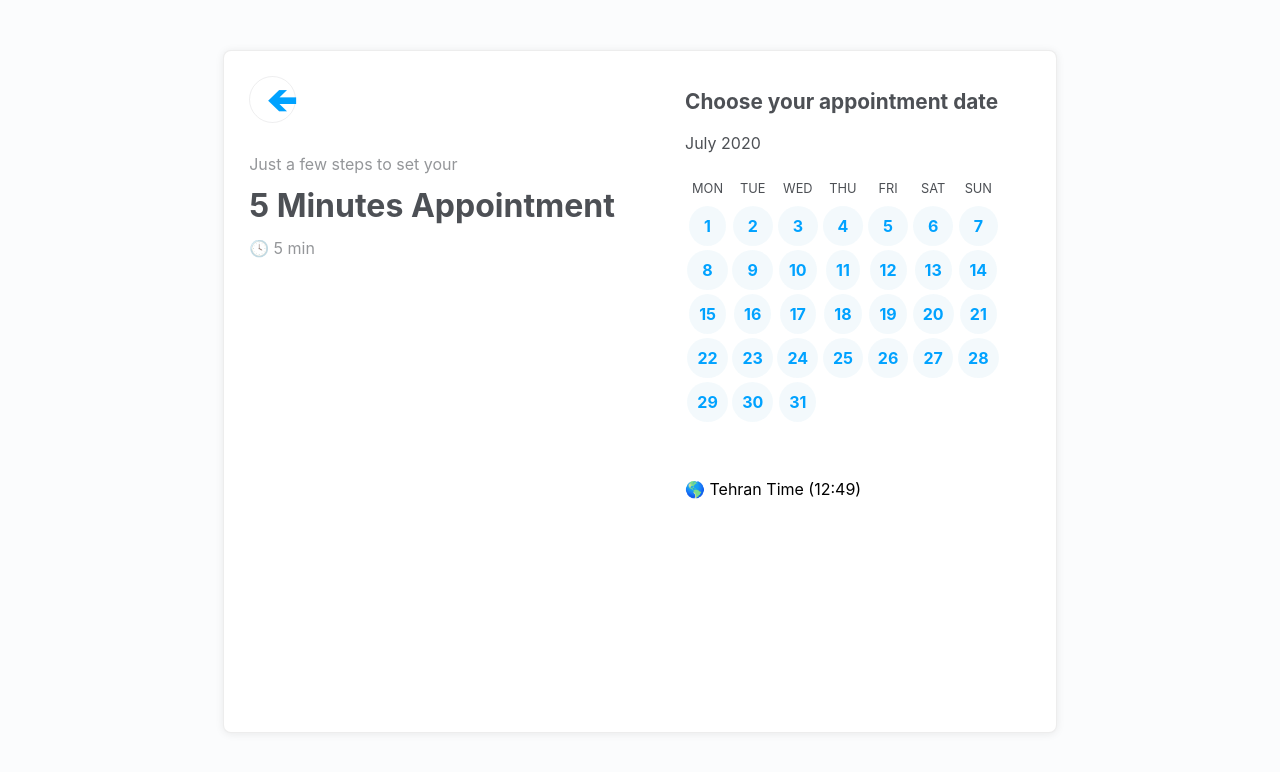
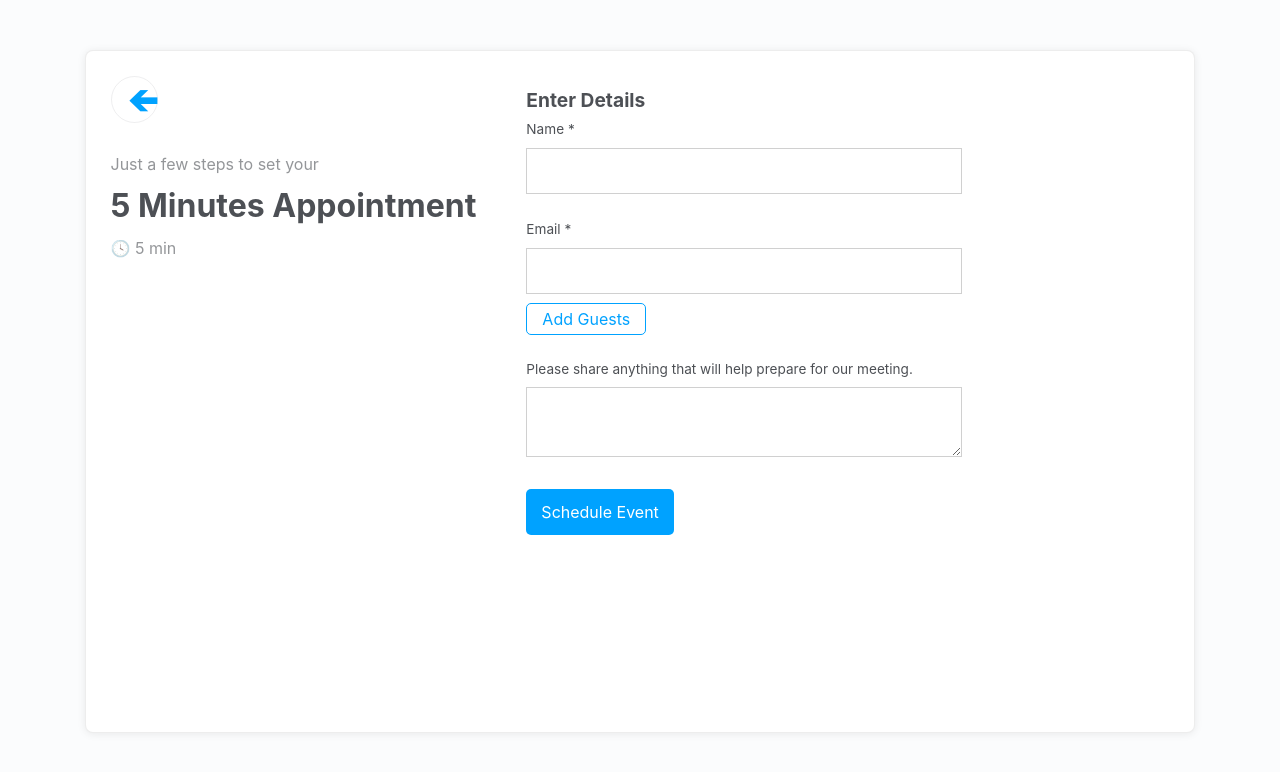
Before and after one commit to farzan-web/calendar-v2, a Next.js app: page / in a window 1280 px wide. Shown: the top 772 px of the page. Built offline with nearby package versions, Linux system fonts and the light colour scheme.

Commit message:
create appointment-details component and style it. make in appear with onClick function on the time-hour component

```diff
--- a/components/appointment-details/appointment-details.component.jsx
+++ b/components/appointment-details/appointment-details.component.jsx
@@ -0,0 +1,27 @@
+import './appointment-details.styles.scss';
+
+function AppointmentDetails() {
+	return(
+        <div className='details-container'>
+            <div className='details-grid'>
+                <p className='details-header'>Enter Details</p>
+
+                <p className="name">Name *</p>
+                <input type="text" id="name" name="name" />
+
+                <p className="email">Email *</p>
+                <input type="email" id="email" name="email" />
+
+                <p className="guest-container"><span className="guest">Add Guests</span></p>
+
+                <p className="discription">Please share anything that will help prepare for our meeting.</p>
+                <textarea id="discription" name="fname" />
+
+                <p className="Schedule-container"><span className="Schedule">Schedule Event</span></p>
+
+            </div>
+        </div>
+	);
+}
+
+export default AppointmentDetails;
--- a/components/appointment-details/appointment-details.styles.scss
+++ b/components/appointment-details/appointment-details.styles.scss
@@ -0,0 +1,96 @@
+.details-container{
+    grid-area: details;
+    line-height: 10px;
+    padding: 25px;
+
+    .details-grid{
+
+        .details-header{
+            font-size: 1.2rem;
+            font-weight: bold;
+            color: #4d5055;
+        }
+
+        .name{
+            font-size: 0.85rem;
+            color: #4d5055;
+        }
+
+        .email{
+            font-size: 0.85rem;
+            color: #4d5055;
+        }
+
+        .discription{
+            font-size: 0.85rem;
+            color: #4d5055;
+        }
+
+        input{
+            width: 350px;
+            margin-bottom: 30px;
+            border: 1px solid #d0d0d0;
+            font-size: 16px;
+            display: block;
+            box-sizing: border-box;
+            width: 100%;
+            min-height: 46px;
+            padding: 10px 14px;
+            color: rgb(77, 80, 85);
+
+            &:focus {
+                border: 2px solid rgb(0, 162, 255) !important;
+                outline: none !important;
+              }
+        }
+
+        textarea{
+            padding: 8px;
+            border: 1px solid #d0d0d0;
+            display: block;
+            box-sizing: border-box;
+            width: 100%;
+            min-height: 46px;
+            padding: 10px 14px;
+            color: rgb(77, 80, 85);
+            font-size: 16px;
+            line-height: 1.5;
+            word-wrap: normal;
+            background: #ffffff;
+            border: 1px solid #d0d0d0;
+            border-radius: 0;
+
+            &:focus {
+                border: 2px solid rgb(0, 162, 255) !important;
+                outline: none !important;
+              }
+        }
+
+        .guest-container{
+            margin-top: -10px;
+            margin-bottom: 40px;
+
+            .guest{
+                border: 1px solid #00a2ff !important;
+                color: #00a2ff;
+                border-radius:5px;
+                cursor: pointer;
+                padding: 5px 15px;
+            }
+        }
+
+        .Schedule-container{
+            margin-top: 50px;
+
+            .Schedule{
+                margin-top: 5000px;
+                background-color: #00a2ff;
+                color: white;
+                border-radius:5px;
+                cursor: pointer;
+                padding: 13px 15px;
+            }
+        }
+
+    }
+}
--- a/components/time-hour/time-hour.component.jsx
+++ b/components/time-hour/time-hour.component.jsx
@@ -1,17 +1,18 @@
 import './time-hour.styles.scss';
 import hours from '../../data/hours.json';
 
-function TimeHour({timeHandle}) {
+function TimeHour({detailsHandleClick}) {
 	return(
-        //<div className={`${this.state.timeHandle ? "time-visible" : "time-hide"} time`}>
-        <div className= {`${timeHandle ? "time-visible" : "time-hide"} time`}>
+        <div className= "time">
         <p className='time-header'></p>
         <div className='time-api'>
             <p className='time-date'>Monday, July 6</p>
-            <div className='time-body'>
+            <div className='time-body' onClick={() =>{ detailsHandleClick() }}>
                 { hours.map(hour =>
                     <div className='time-hours' >
-                        <p className={`${hour.id<10 ? "one" : "two"}`} key={hour.id}> { hour.hour } </p>
+                        <p
+                            className={`${hour.id<10 ? "one" : "two"}`} key={hour.id}> { hour.hour }
+                        </p>
                     </div>
                 ) }
             </div>
--- a/pages/index.js
+++ b/pages/index.js
@@ -10,9 +10,11 @@ export default class Index extends React.Component{
         super();
 
         this.timeHandleClick = this.timeHandleClick.bind(this);
+        this.detailsHandleClick = this.detailsHandleClick.bind(this);
 
         this.state = {
             timeHandle:false,
+            detailsHandle:true,
         }
     }
 
@@ -20,20 +22,28 @@ export default class Index extends React.Component{
         this.setState({ timeHandle: true });
     }
 
+    detailsHandleClick() {
+        this.setState({ timeHandle: false });
+        this.setState({ detailsHandle: true });
+    }
+
 
     render(){
         return(
             <div className='App'>
                 <div className='appointment-container'>
-                    <div className={`${this.state.timeHandle ? "appointment-grid3" : "appointment-grid2"}`}>
+                    <div className={`${this.state.detailsHandle ? "appointment-grid-details" : this.state.timeHandle ? "appointment-grid3" : "appointment-grid2"}`}>
                         <div>
                             <AppointmentReview />
                         </div>
-                        <div>
+                        <div className= {`${this.state.detailsHandle ? "invisible" : "visible"}`}>
                             <Calender timeHandleClick={this.timeHandleClick}/>
                         </div>
-                        <div>
-                            <TimeHour timeHandle={this.state.timeHandle} />
+                        <div className= {`${this.state.timeHandle ? "visible" : "invisible"}`}>
+                            <TimeHour  detailsHandleClick={this.detailsHandleClick} />
+                        </div>
+                        <div className= {`${this.state.detailsHandle ? "visible" : "invisible"}`}>
+                            <AppointmentDetail />
                         </div>
                     </div>
                 </div>
--- a/pages/index.scss
+++ b/pages/index.scss
@@ -35,3 +35,19 @@ body {
 	grid-template-areas:
 		"review calender";
 }
+
+.appointment-grid-details{
+	display: grid;
+	grid-template-columns: 3fr 3.5fr 1.5fr;
+	grid-template-rows: auto 1fr;
+	grid-template-areas:
+		"review details";
+}
+
+.visible{
+    display: block;
+}
+
+.invisible{
+    display: none;
+}
```
